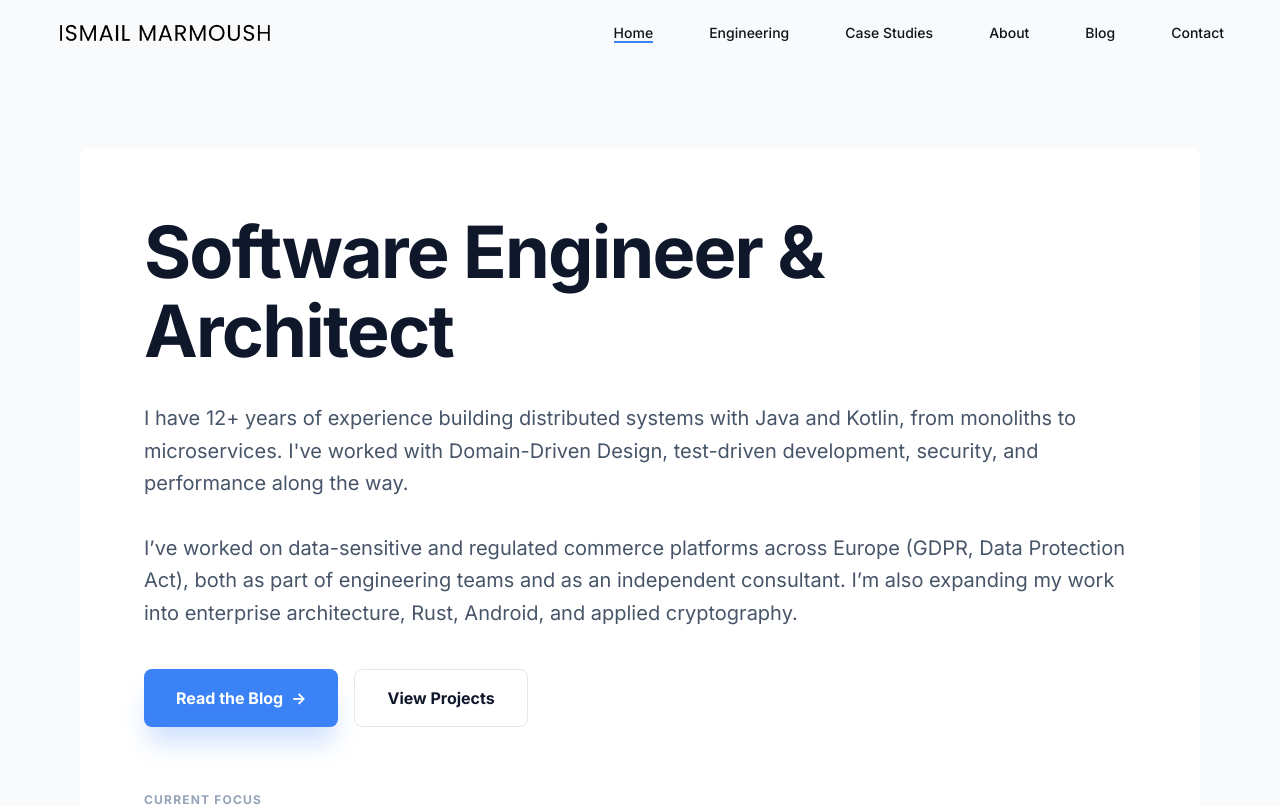
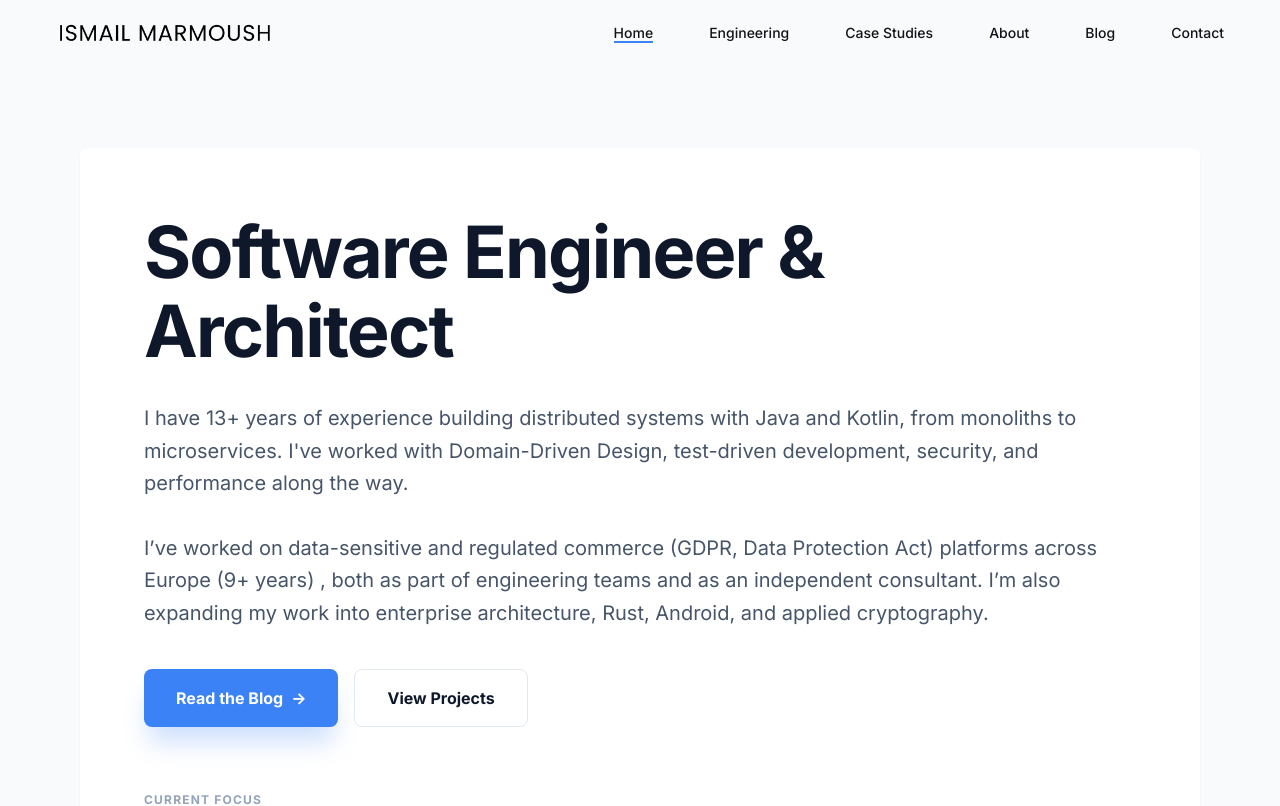
Before and after one commit to IsmailMarmoush/ismailmarmoush.github.io, a Vue app: page /#/ in a window 1280 px wide. Shown: the top 806 px of the page. Built offline with nearby package versions, Linux system fonts and the light colour scheme.

Commit message:
A Quick Commit

```diff
--- a/src/pages/Home.vue
+++ b/src/pages/Home.vue
@@ -11,14 +11,14 @@
                 Software Engineer & Architect
               </h2>
               <p class="hero-description">
-                I have 12+ years of experience building distributed systems with Java and Kotlin, from monoliths
+                I have 13+ years of experience building distributed systems with Java and Kotlin, from monoliths
                 to microservices. I've worked with Domain-Driven Design, test-driven development, security, and
                 performance along the way.
               </p>
               <p class="hero-description">
-                I’ve worked on data-sensitive and regulated commerce platforms across Europe (GDPR, Data Protection
-                Act), both as part of engineering teams and as an independent consultant. I’m also expanding my work
-                into enterprise architecture, Rust, Android, and applied cryptography.
+                I’ve worked on data-sensitive and regulated commerce (GDPR, Data Protection Act) platforms across Europe
+                (9+ years) , both as part of engineering teams and as an independent consultant. I’m also expanding
+                my work into enterprise architecture, Rust, Android, and applied cryptography.
               </p>
               <div class="hero-actions">
                 <router-link
```
